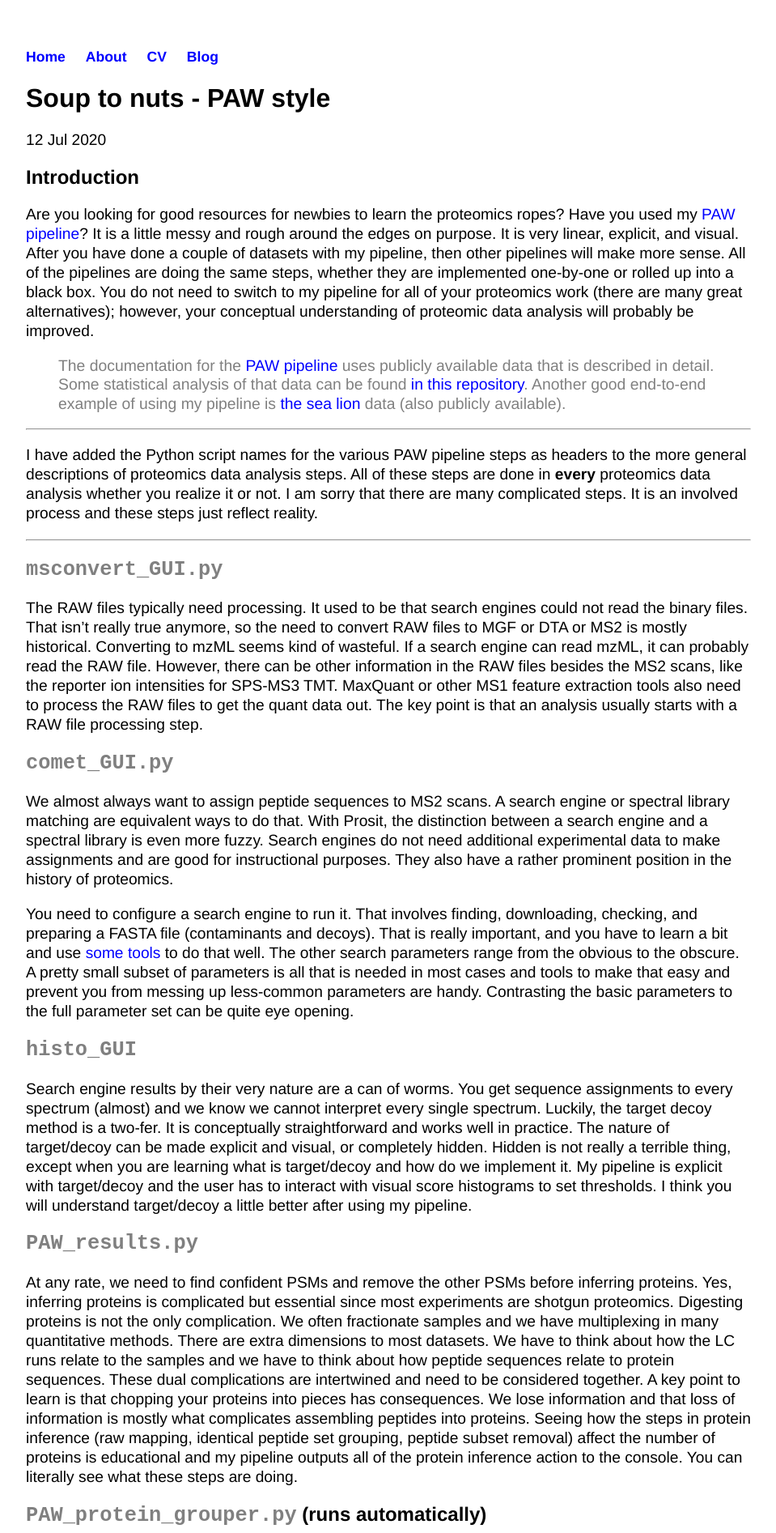
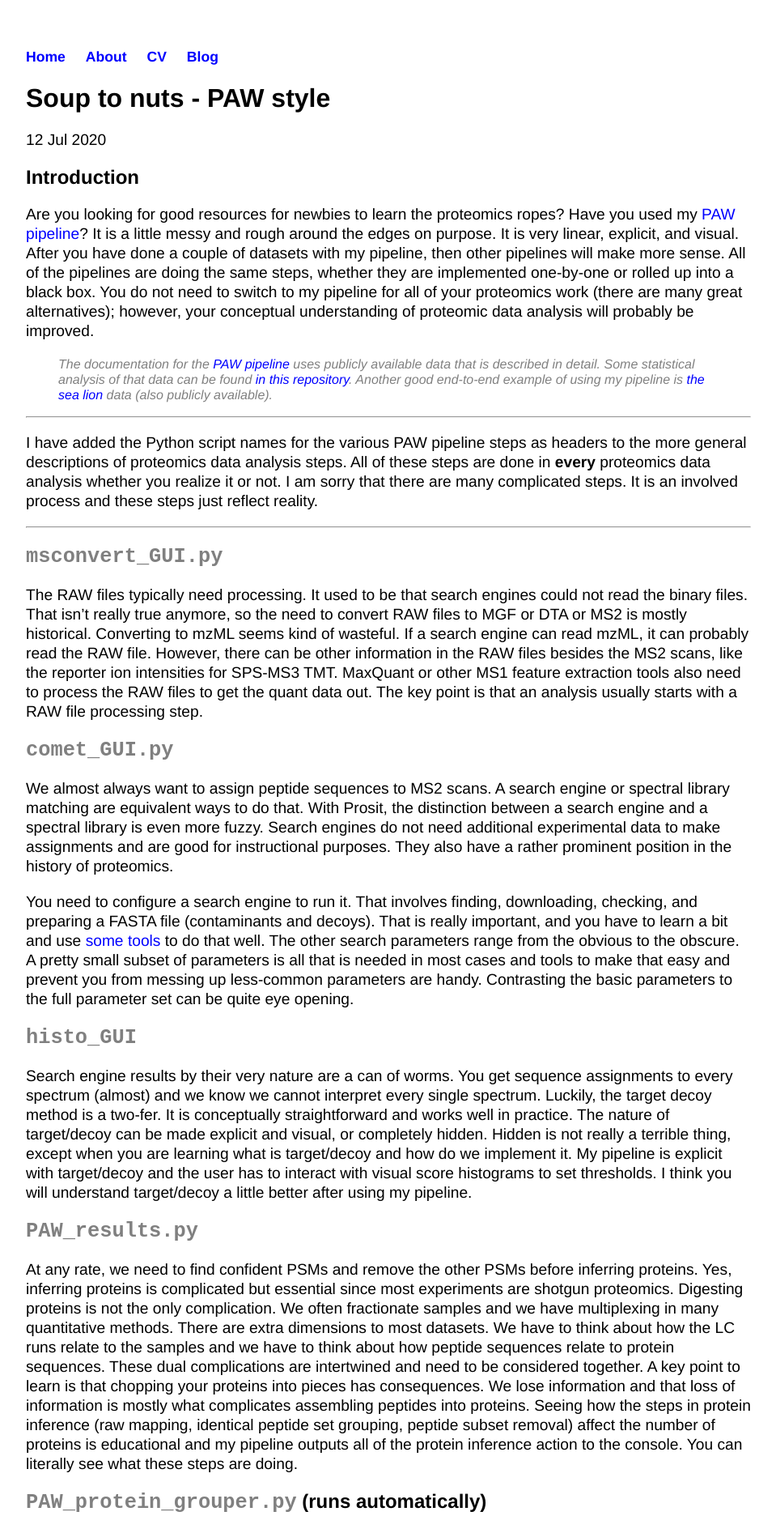
Before and after one commit to pwilmart/pwilmart.github.io, a Jekyll site: the page built from _posts/2020-07-12-Soup-to-nuts.md, in a window 1280 px wide. Shown: the top 1893 px of the page at 81% size, without its empty margins (160-1119 px from the left). Built offline with Jekyll 4.4.1, drawn with Linux system fonts in a browser that asks for light colours.

Commit message:
some CSS style changes

```diff
--- a/css/main.css
+++ b/css/main.css
@@ -31,13 +31,14 @@
 }
 
 blockquote {
-	font-size: 1.1em;
+	font-size: 1.0em;
+	font-style: italic;
 	line-height: 1.2em;
 	color: #808080;
 }
 
 blockquote p {
-	font-size: 1.1em;
+	font-size: 1.0em;
 	line-height: 1.2em;
 	color: #808080;
 }
```
